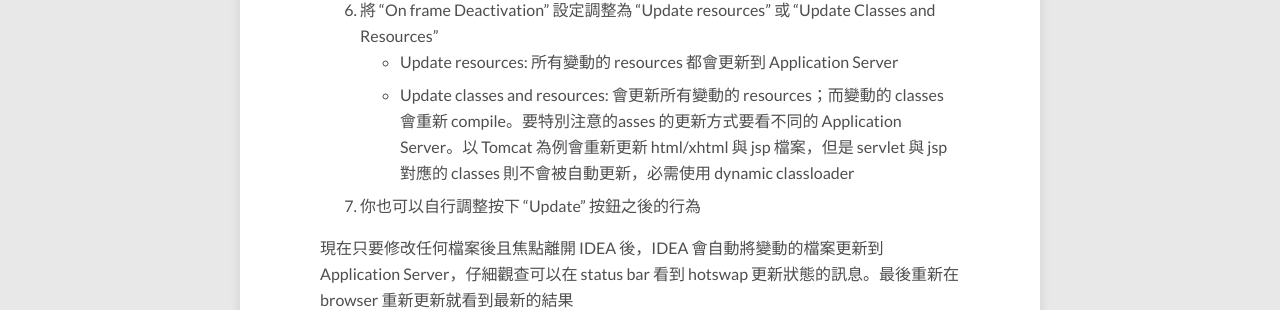
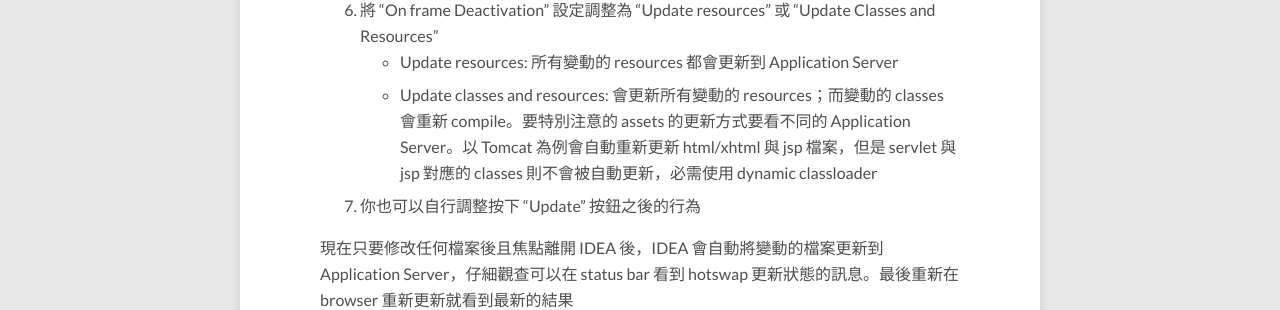
Before and after one commit to wusung/blog, a Jekyll site: the page built from _posts/2016-05-19-intellij-idea-hotswap-classes-and-jsp.md, in a window 1280 px wide. Shown: the part 557-867 px from the top of the page. Built offline with Jekyll 4.4.1, drawn with Linux system fonts in a browser that asks for light colours; nearby versions of some CDN libraries.

Commit message:
stype: fix some typos

```diff
--- a/_posts/2016-05-19-intellij-idea-hotswap-classes-and-jsp.md
+++ b/_posts/2016-05-19-intellij-idea-hotswap-classes-and-jsp.md
@@ -23,7 +23,7 @@ date: 2016-05-19T05:07:05-04:00
 5. 切到 "Server" tab
 6. 將 "On frame Deactivation" 設定調整為 "Update resources" 或 "Update Classes and Resources"
     - Update resources: 所有變動的 resources 都會更新到 Application Server
-    - Update classes and resources: 會更新所有變動的 resources；而變動的 classes 會重新 compile。要特別注意的asses 的更新方式要看不同的 Application Server。以 Tomcat 為例會重新更新 html/xhtml 與 jsp 檔案，但是 servlet 與 jsp 對應的 classes 則不會被自動更新，必需使用 dynamic classloader
+    - Update classes and resources: 會更新所有變動的 resources；而變動的 classes 會重新 compile。要特別注意的 assets 的更新方式要看不同的 Application Server。以 Tomcat 為例會自動重新更新 html/xhtml 與 jsp 檔案，但是 servlet 與 jsp 對應的 classes 則不會被自動更新，必需使用 dynamic classloader
 7. 你也可以自行調整按下 "Update" 按鈕之後的行為
 
 現在只要修改任何檔案後且焦點離開 IDEA 後，IDEA 會自動將變動的檔案更新到 Application Server，仔細觀查可以在 status bar 看到 hotswap 更新狀態的訊息。最後重新在 browser 重新更新就看到最新的結果
```
